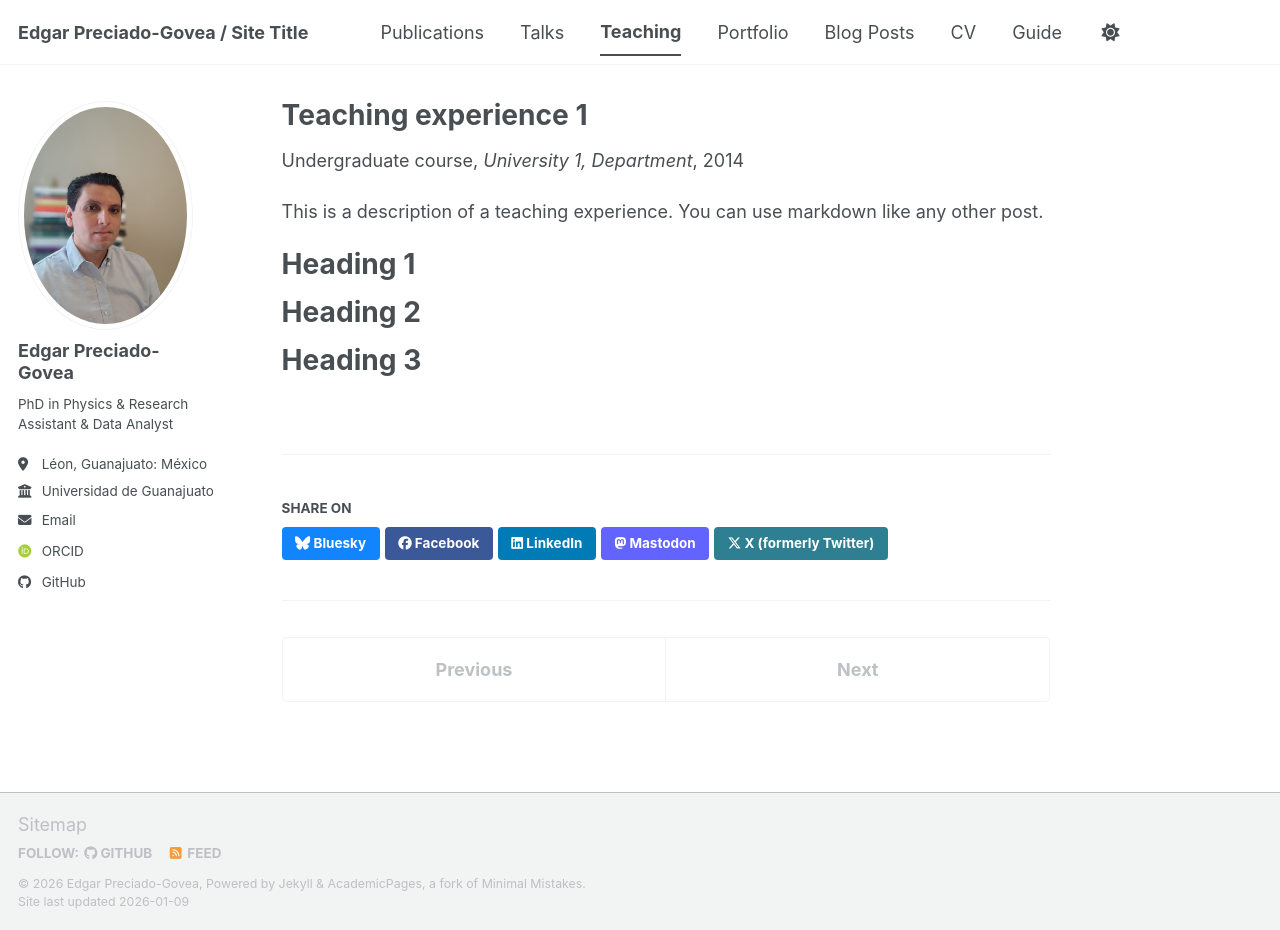
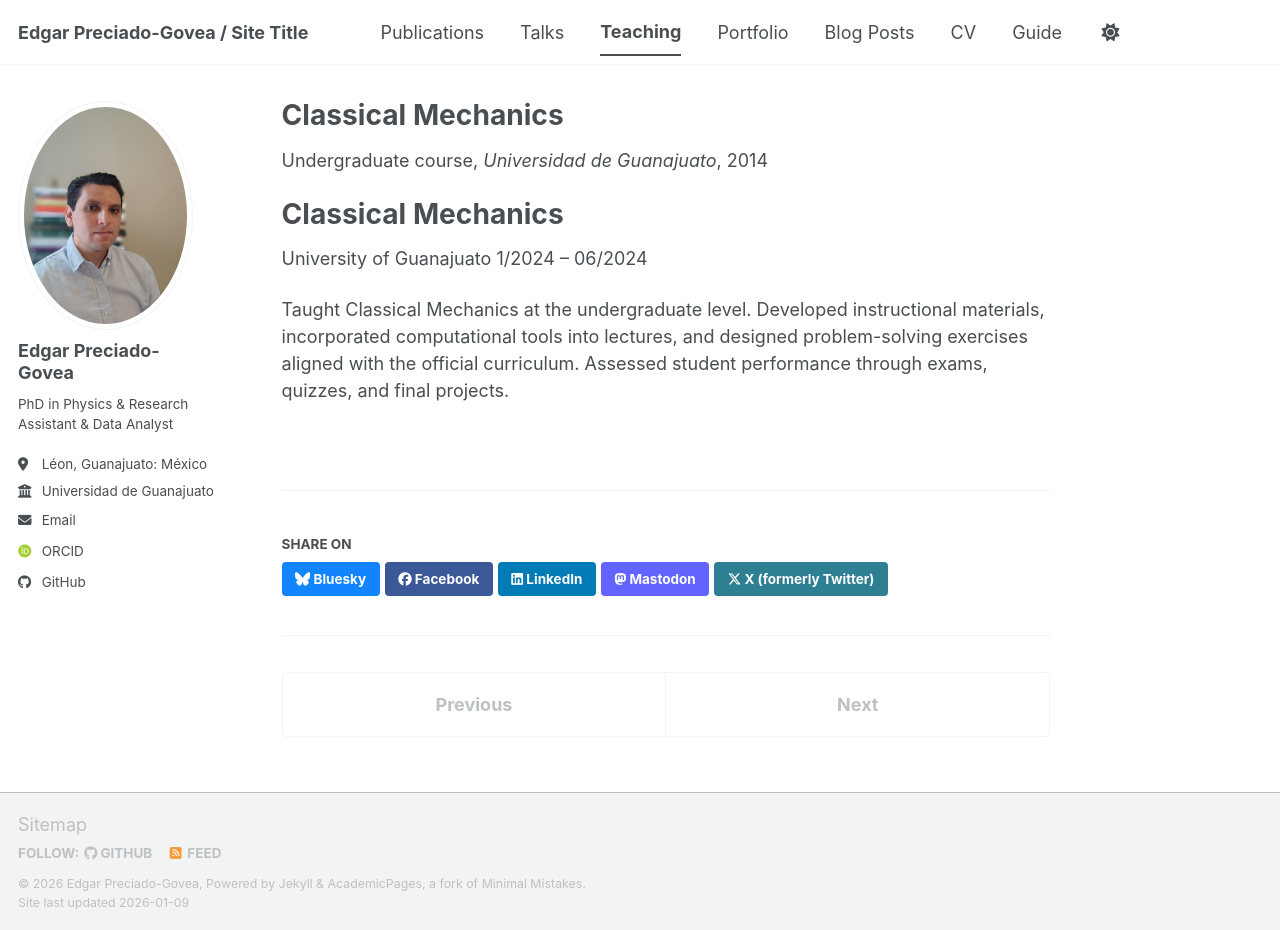
Before and after one commit to edgargovea/edgarpgovea.github.io, a Jekyll site: the page built from _teaching/2014-spring-teaching-1.md, in a window 1280 px wide and 930 px high. Built offline with Jekyll 4.4.1, drawn with Linux system fonts in a browser that asks for light colours; some web fonts are replaced; a script bundle is joined from its source files by our own code; library files that are not in the unit come from our copies.

Commit message:
Update 2014-spring-teaching-1.md

```diff
--- a/_teaching/2014-spring-teaching-1.md
+++ b/_teaching/2014-spring-teaching-1.md
@@ -1,20 +1,18 @@
 ---
-title: "Teaching experience 1"
+title: "Classical Mechanics"
 collection: teaching
 type: "Undergraduate course"
 permalink: /teaching/2014-spring-teaching-1
-venue: "University 1, Department"
+venue: "Universidad de Guanajuato"
 date: 2014-01-01
-location: "City, Country"
+location: "Leon, Guanajuato"
 ---
 
-This is a description of a teaching experience. You can use markdown like any other post.
+Classical Mechanics
+======
+University of Guanajuato
+1/2024 – 06/2024
 
-Heading 1
-======
-
-Heading 2
-======
-
-Heading 3
-======
+Taught Classical Mechanics at the undergraduate level.
+Developed instructional materials, incorporated computational tools into lectures, and designed problem-solving exercises aligned with the official curriculum.
+Assessed student performance through exams, quizzes, and final projects.
```
